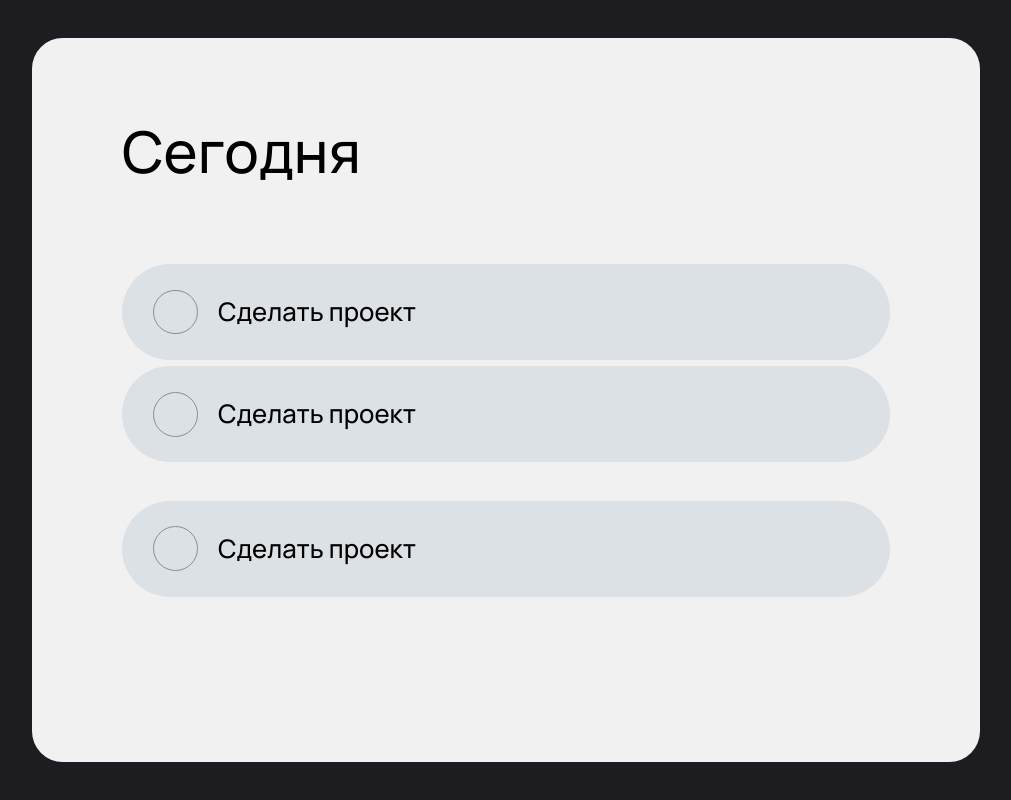
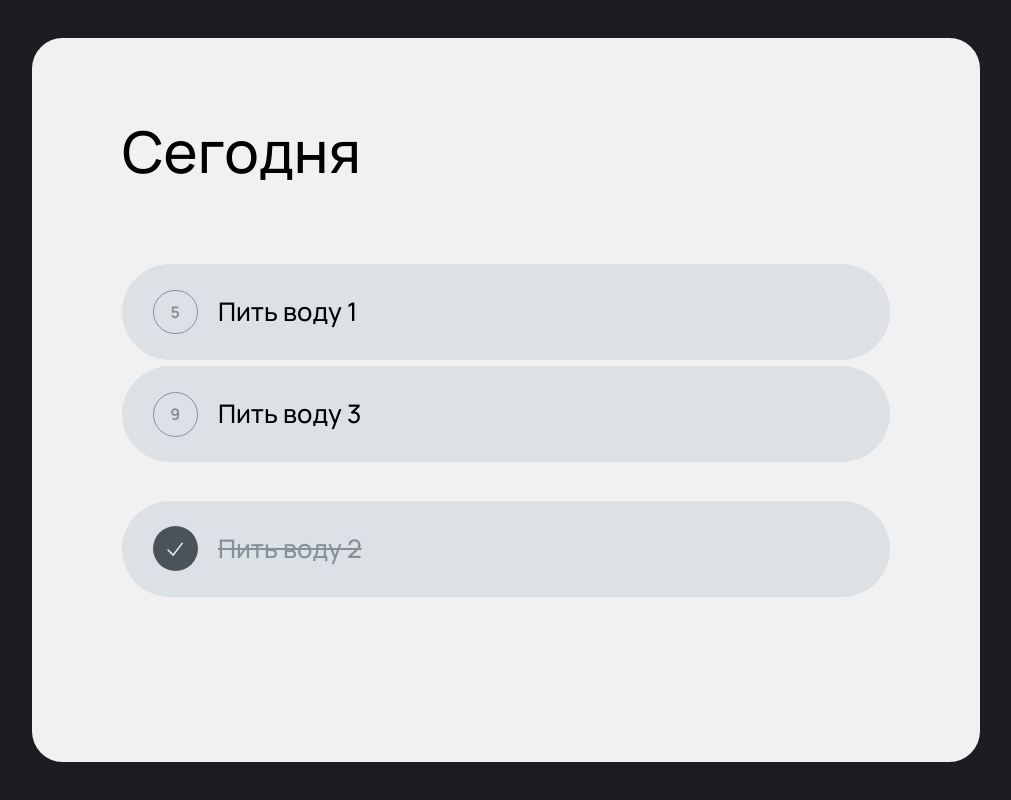
Before and after one commit to RomaFedoro/itera-frontend, a Next.js app: page /today in a window 1280 px wide. Shown: the whole page, without its empty margins (262-1273 px from the left). Built offline with nearby package versions, Linux system fonts and the light colour scheme.

Commit message:
feat(today): added today habits list

```diff
--- a/src/app/today/page.tsx
+++ b/src/app/today/page.tsx
@@ -1,10 +1,10 @@
-import ListHabits from '@/container/ListHabits';
+import TodayHabitList from '@/container/TodayHabitList';
 
 export default function Home() {
   return (
     <>
       <h1>Сегодня</h1>
-      <ListHabits />
+      <TodayHabitList />
     </>
   );
 }
--- /dev/null
+++ b/src/components/HabitItem/index.tsx
@@ -0,0 +1,37 @@
+import React from 'react';
+import HabitCheckbox from '@/components/ui/HabitCheckbox';
+import styles from './styles.module.scss';
+import { THabitItem } from '@/types/habit';
+import cn from 'classnames';
+
+type THabitItemProps = {
+  onChange: (id: number, completedSteps: number) => void;
+} & THabitItem;
+
+const HabitItem = ({
+  id,
+  title,
+  totalSteps,
+  completedSteps,
+  onChange,
+}: THabitItemProps) => {
+  const needRepeat = totalSteps - completedSteps;
+
+  const handleCheckboxChange = () => {
+    onChange(
+      id,
+      totalSteps > completedSteps ? completedSteps + 1 : completedSteps - 1
+    );
+  };
+
+  return (
+    <div
+      className={cn(styles.habit, needRepeat <= 0 && styles.habit_completed)}
+    >
+      <HabitCheckbox onChange={handleCheckboxChange} needRepeat={needRepeat} />
+      <div className={styles.habit__title}>{title}</div>
+    </div>
+  );
+};
+
+export default HabitItem;
--- a/src/container/ListHabits/components/HabitItem/styles.module.scss
+++ b/src/components/HabitItem/styles.module.scss
@@ -12,4 +12,11 @@
     color: #000;
     flex: 1;
   }
+
+  &_completed {
+    .habit__title {
+      text-decoration: line-through;
+      color: var(--color-secondary);
+    }
+  }
 }
--- /dev/null
+++ b/src/components/ListHabits/index.tsx
@@ -0,0 +1,21 @@
+import React from 'react';
+import HabitItem from '@/components/HabitItem';
+import styles from './styles.module.scss';
+import { THabitList } from '@/types/habit';
+
+type TListHabits = {
+  habits: THabitList;
+  onChange: (id: number, completedSteps: number) => void;
+};
+
+const ListHabits = ({ habits, onChange }: TListHabits) => {
+  return (
+    <ul className={styles.container}>
+      {habits.map((habit) => (
+        <HabitItem key={habit.id} onChange={onChange} {...habit} />
+      ))}
+    </ul>
+  );
+};
+
+export default ListHabits;
--- a/src/container/ListHabits/styles.module.scss
+++ b/src/components/ListHabits/styles.module.scss
@@ -1,10 +1,5 @@
-.container,
-.list {
+.container{
   display: flex;
   flex-direction: column;
   row-gap: 0.4rem;
 }
-
-.list {
-  row-gap: 2.4rem;
-}
--- a/src/components/ui/HabitCheckbox/index.tsx
+++ b/src/components/ui/HabitCheckbox/index.tsx
@@ -1,6 +1,6 @@
 'use client';
 
-import React, { memo } from 'react';
+import React from 'react';
 import styles from './styles.module.scss';
 import { CheckIcon } from '@heroicons/react/20/solid';
 import cn from 'classnames';
--- a/src/container/ListHabits/components/HabitItem/index.tsx
+++ /dev/null
@@ -1,14 +0,0 @@
-import React from 'react';
-import HabitCheckbox from '@/components/ui/HabitCheckbox';
-import styles from './styles.module.scss';
-
-const HabitItem = () => {
-  return (
-    <div className={styles.habit}>
-      <HabitCheckbox />
-      <div className={styles.habit__title}>Сделать проект</div>
-    </div>
-  );
-};
-
-export default HabitItem;
--- a/src/container/ListHabits/index.tsx
+++ /dev/null
@@ -1,19 +0,0 @@
-import React from 'react';
-import HabitItem from './components/HabitItem';
-import styles from './styles.module.scss';
-
-const ListHabits = () => {
-  return (
-    <div className={styles.list}>
-      <ul className={styles.container}>
-        <HabitItem />
-        <HabitItem />
-      </ul>
-      <ul className={styles.container}>
-        <HabitItem />
-      </ul>
-    </div>
-  );
-};
-
-export default ListHabits;
--- /dev/null
+++ b/src/container/TodayHabitList/index.tsx
@@ -0,0 +1,78 @@
+'use client';
+
+import React, { useCallback, useEffect, useMemo, useState } from 'react';
+import ListHabits from '@/components/ListHabits';
+import styles from './styles.module.scss';
+import { THabitList } from '@/types/habit';
+
+const defaultHabitList: THabitList = [
+  {
+    id: 1,
+    title: 'Пить воду 1',
+    totalSteps: 10,
+    completedSteps: 5,
+  },
+  {
+    id: 2,
+    title: 'Пить воду 2',
+    totalSteps: 10,
+    completedSteps: 10,
+  },
+  {
+    id: 3,
+    title: 'Пить воду 3',
+    totalSteps: 10,
+    completedSteps: 1,
+  },
+].sort((a, b) => a.id - b.id);
+
+const TodayHabitList = () => {
+  const [habitList, setHabitList] = useState<THabitList>([]);
+
+  const habitListUnfinished = useMemo(
+    () => habitList.filter((habit) => habit.completedSteps < habit.totalSteps),
+    [habitList]
+  );
+  const habitListCompleted = useMemo(
+    () => habitList.filter((habit) => habit.completedSteps >= habit.totalSteps),
+    [habitList]
+  );
+
+  const completedOneStepHabit = useCallback(
+    (id: number, completedSteps: number) => {
+      setHabitList((prevHabits) =>
+        prevHabits.map((habit) => {
+          if (habit.id !== id) {
+            return habit;
+          }
+
+          return { ...habit, completedSteps };
+        })
+      );
+    },
+    [setHabitList]
+  );
+
+  useEffect(() => {
+    setHabitList(defaultHabitList);
+  }, []);
+
+  return (
+    <div className={styles.list}>
+      {habitListUnfinished.length > 0 && (
+        <ListHabits
+          onChange={completedOneStepHabit}
+          habits={habitListUnfinished}
+        />
+      )}
+      {habitListCompleted.length > 0 && (
+        <ListHabits
+          onChange={completedOneStepHabit}
+          habits={habitListCompleted}
+        />
+      )}
+    </div>
+  );
+};
+
+export default React.memo(TodayHabitList);
--- /dev/null
+++ b/src/container/TodayHabitList/styles.module.scss
@@ -0,0 +1,5 @@
+.list {
+  display: flex;
+  flex-direction: column;
+  row-gap: 2.4rem;
+}
--- /dev/null
+++ b/src/types/habit.ts
@@ -0,0 +1,12 @@
+export type THabit = {
+  id: number;
+  title: string;
+  totalSteps: number;
+  days: number[];
+};
+
+export type THabitItem = {
+  completedSteps: number;
+} & Omit<THabit, 'days'>;
+
+export type THabitList = THabitItem[];
```
